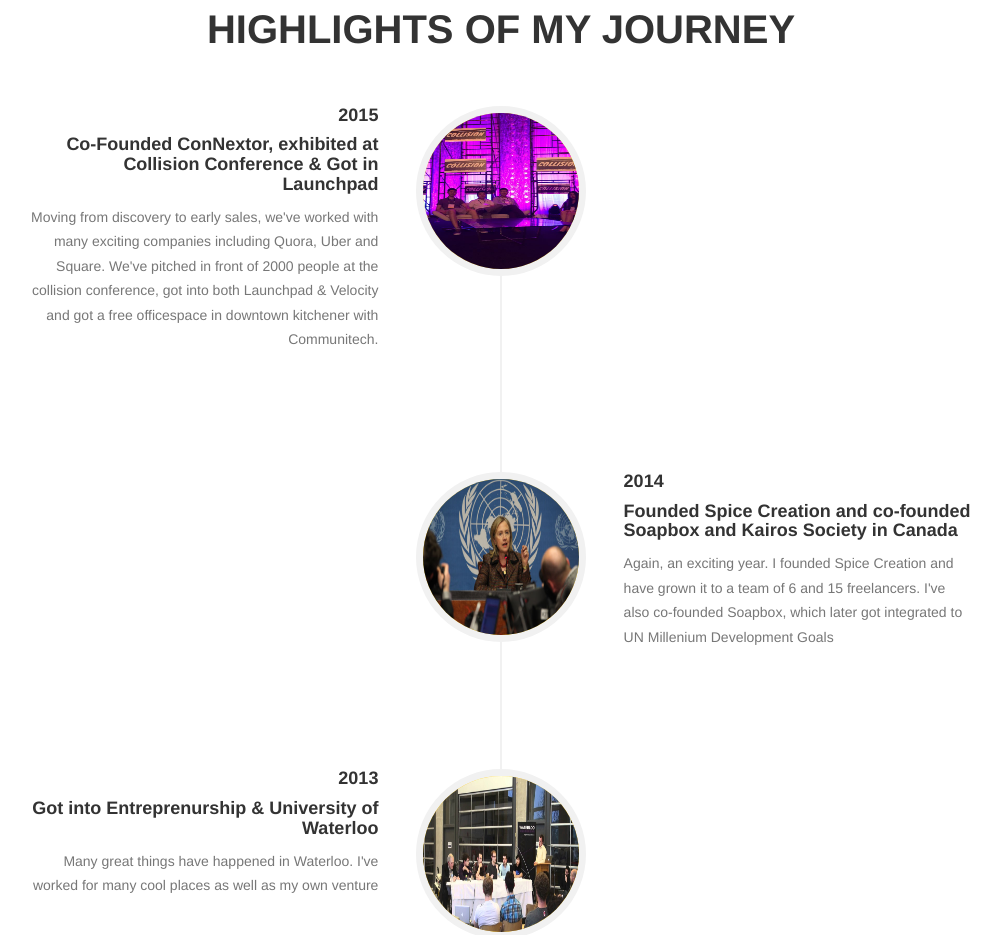
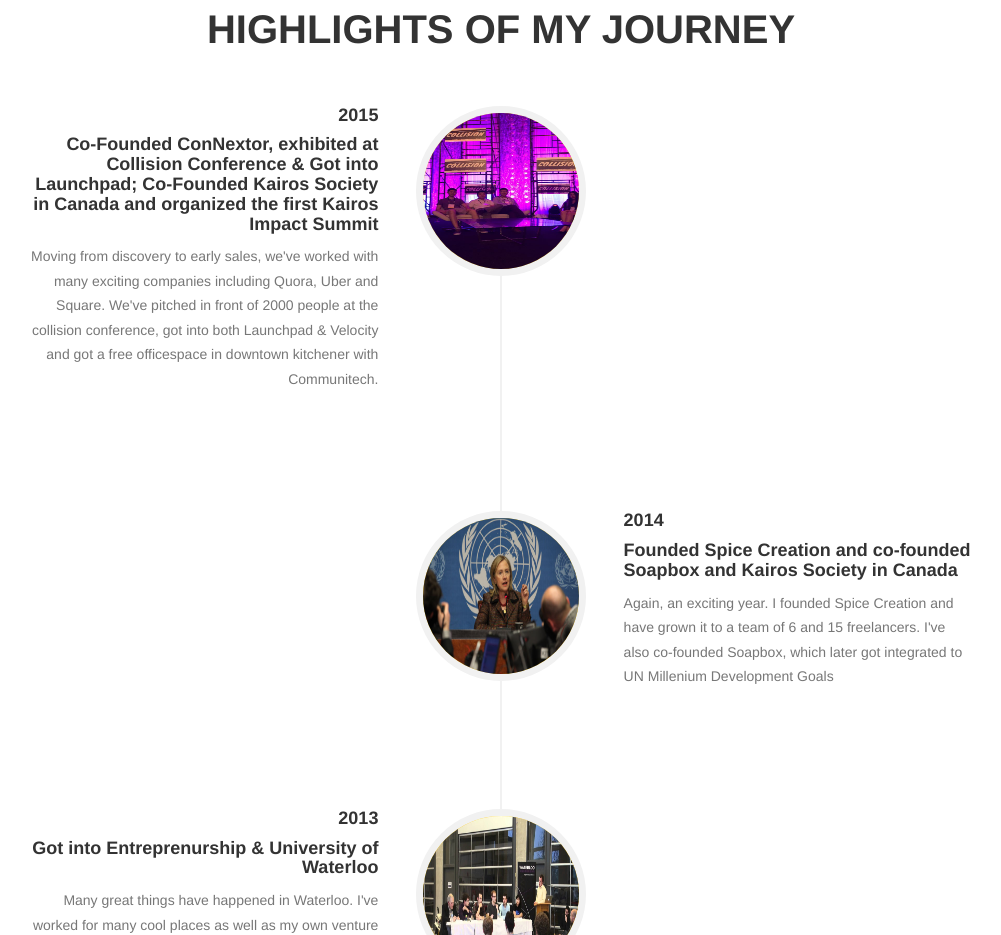
Before and after one commit to imelva/imelva.github.io, a plain HTML site: page index.html in a window 1280 px wide. Shown: the part 4100-5035 px from the top of the page, without its empty margins (139-1140 px from the left). Drawn offline with nearby package versions, Linux system fonts and the light colour scheme; a web font is replaced by a local one.

Commit message:
modified experience section

```diff
--- a/index.html
+++ b/index.html
@@ -445,7 +445,7 @@
               <div class="timeline-panel">
                 <div class="timeline-heading">
                   <h4>2015</h4>
-                  <h4 class="subheading">Co-Founded ConNextor, exhibited at Collision Conference & Got in Launchpad </h4>
+                  <h4 class="subheading">Co-Founded ConNextor, exhibited at Collision Conference & Got into Launchpad; Co-Founded Kairos Society in Canada and organized the first Kairos Impact Summit </h4>
                 </div>
                 <div class="timeline-body">
                   <p class="text-muted"> Moving from discovery to early sales, we've worked with many exciting companies including Quora, Uber and Square. We've pitched in front of 2000 people at the collision conference, got into both Launchpad & Velocity and got a free officespace in downtown kitchener with Communitech.
```
